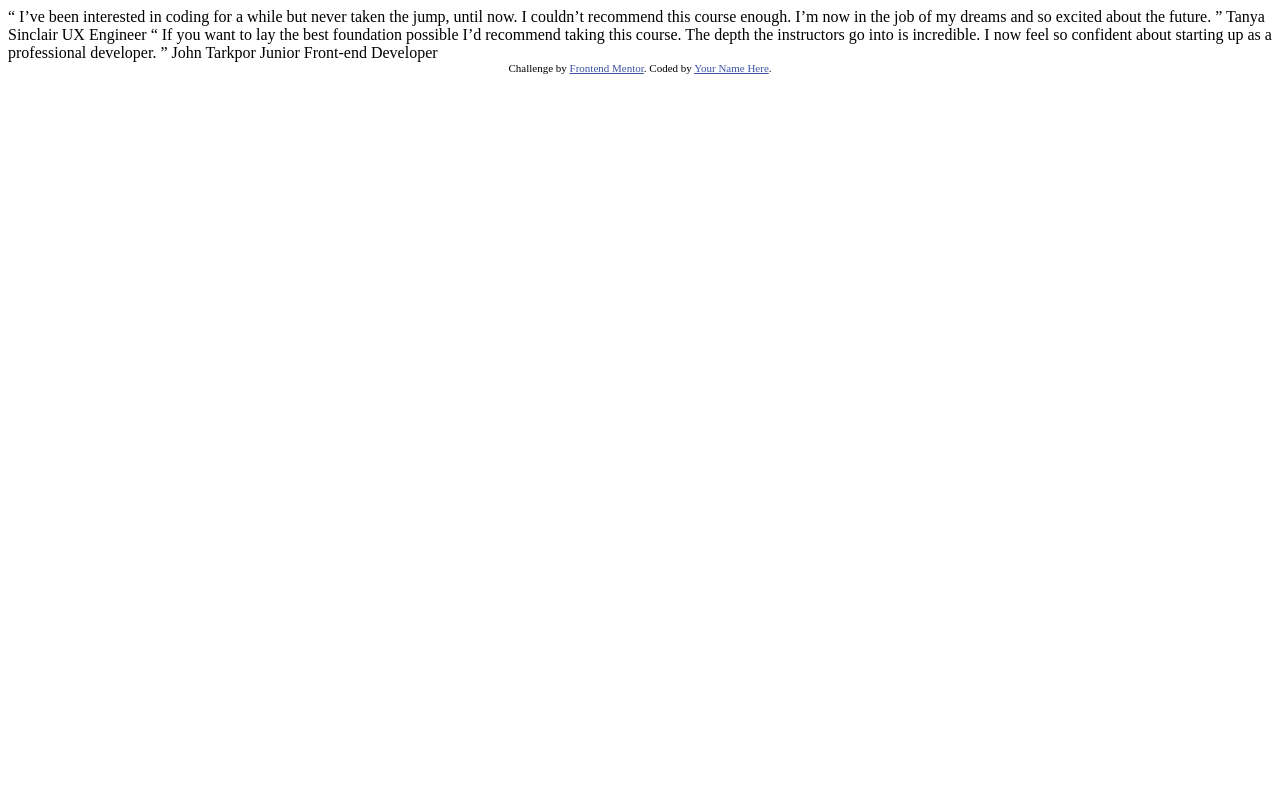
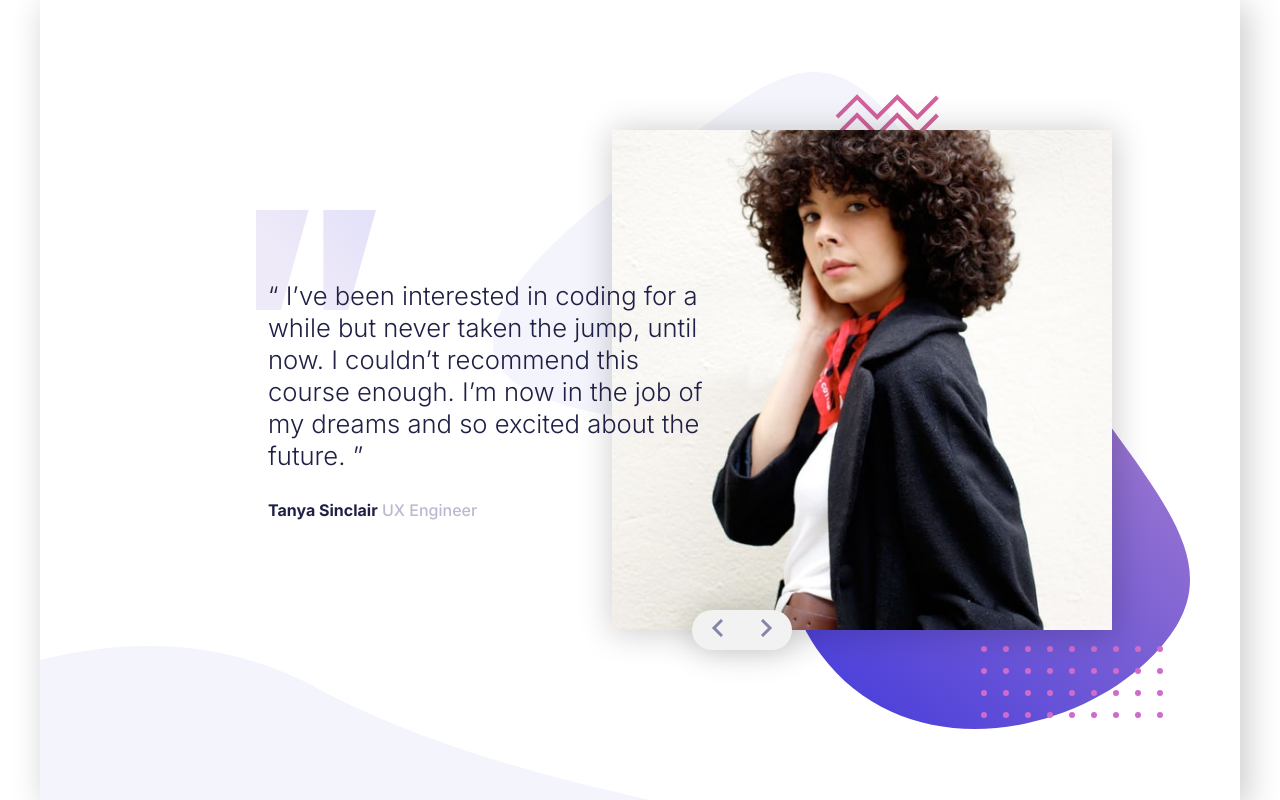
Before and after one commit to artursem/fm-testimonials-slider, a plain HTML site: page index.html in a window 1280 px wide. Drawn offline with Linux system fonts and the light colour scheme.

Commit message:
add structure, basic styling

```diff
--- a/index.html
+++ b/index.html
@@ -3,36 +3,50 @@
 <head>
   <meta charset="UTF-8">
   <meta name="viewport" content="width=device-width, initial-scale=1.0"> <!-- displays site properly based on user's device -->
-
+  <link rel="stylesheet" href="style.css">
   <link rel="icon" type="image/png" sizes="32x32" href="./images/favicon-32x32.png">
 
-  <title>Frontend Mentor | Coding Bootcamp Testimonials Slider</title>
-
-  <!-- Feel free to remove these styles or customise in your own stylesheet 👍 -->
-  <style>
-    .attribution { font-size: 11px; text-align: center; }
-    .attribution a { color: hsl(228, 45%, 44%); }
-  </style>
+  <title>Coding Bootcamp Testimonials Slider | Frontend Mentor</title>
 </head>
 <body>
 
-  “ I’ve been interested in coding for a while but never taken the jump, until now.
-  I couldn’t recommend this course enough. I’m now in the job of my dreams and so
-  excited about the future. ”
+<main>
+  <div id="testim_1" class="testim">
+    <div class="testim__text">
+      <p>
+        “ I’ve been interested in coding for a while but never taken the jump, until now.
+        I couldn’t recommend this course enough. I’m now in the job of my dreams and so
+        excited about the future. ”
+      </p>
 
-  Tanya Sinclair
-  UX Engineer
+      <b>Tanya Sinclair</b>
+      <span class="testim__role">UX Engineer</span>
+    </div>
+    <div class="testim__photo">
+      <img src="./images/image-tanya.jpg" alt="person" class="photo">
 
+      <div class="buttons">
+        <a href="#next">
+          <img src="./images/icon-prev.svg" alt="<" class="arrow" id="btn-prev">
+        </a>
+        <a href="#next">
+          <img src="./images/icon-next.svg" alt=">" class="arrow" id="btn-next">
+        </a>
+      </div>
+    </div>
+  </div>
+
+
+  <div id="testim_2" class="testim">
   “ If you want to lay the best foundation possible I’d recommend taking this course.
   The depth the instructors go into is incredible. I now feel so confident about
   starting up as a professional developer. ”
 
   John Tarkpor
   Junior Front-end Developer
+  </div>
+</main>
 
-  <div class="attribution">
-    Challenge by <a href="https://www.frontendmentor.io?ref=challenge" target="_blank">Frontend Mentor</a>.
-    Coded by <a href="#">Your Name Here</a>.
-  </div>
+
 </body>
 </html>
--- /dev/null
+++ b/style.css
@@ -0,0 +1,118 @@
+@import url('https://fonts.googleapis.com/css2?family=Inter:wght@300;500;700&display=swap');
+
+* {
+    margin: 0;
+    padding: 0;
+    box-sizing: border-box;
+}
+
+:root {
+    --dbl: hsl(240, 38%, 20%);
+    --gbl: hsl(240, 18%, 77%);
+}
+
+body {
+    font-family: 'Inter', sans-serif;
+    color: var(--dbl);
+    background-color: #fff;
+
+    /* ################# */
+    min-height: 100vh;
+    display: flex;
+    justify-content: center;
+    align-items: center;
+}
+
+/* #########################3
+div, main {
+    border: 1px dashed pink;
+}
+#########################3 */
+
+main {
+    width: 1200px;
+    min-height: 800px;
+    display: flex;
+    flex-direction: column;
+    justify-content: center;
+    align-items: stretch;
+
+    padding: 8rem;
+    /* ###################### */
+    box-shadow: 0.4rem 0.4rem 2rem .1rem rgba(0,0,0,0.2);
+
+
+    background: url('./images/pattern-quotes.svg') 20% 30% no-repeat,
+                url('./images/pattern-bg.svg') center right 50px no-repeat,
+                url('./images/pattern-curve.svg') bottom left no-repeat;
+}
+
+.testim {
+    display: flex;
+    /*  ##################################3 */
+
+    flex-direction: row;
+    justify-content: space-between;
+    align-items: center;
+
+
+
+}
+
+.testim__text {
+    z-index: 1;
+    position: relative;
+    left: 100px;
+    width: 510px;
+}
+
+
+.testim p {
+    font-weight: 300;
+    font-size: 1.6rem;
+    line-height: 2rem;
+    padding-bottom: 1.8rem;
+}
+.testim__role {
+    color: var(--gbl);
+    font-weight: 400;
+}
+
+.testim__photo {
+    display: flex;
+    flex-direction: column;
+    align-items: center;
+}
+
+.photo {
+    /*  ##################### */
+    width: 500px;
+    height: auto;
+    box-shadow: 0.1rem 0.1rem 2rem .1rem rgba(0,0,0,0.2);
+}
+
+.buttons {
+    position: relative;
+    top: -20px;
+    left: -120px;
+
+    height: 40px;
+    width: 100px;
+    border-radius: 30px;
+    background-color: hsl(0, 0%, 95%);
+    box-shadow: 0.1rem 0.1rem 2rem .1rem rgba(0,0,0,0.2);
+
+    display: flex;
+    flex-direction: row;
+    justify-content: space-around;
+    align-items: center;
+
+}
+
+
+
+
+/*  ############## */
+#testim_2 {
+    display: none;
+}
```
